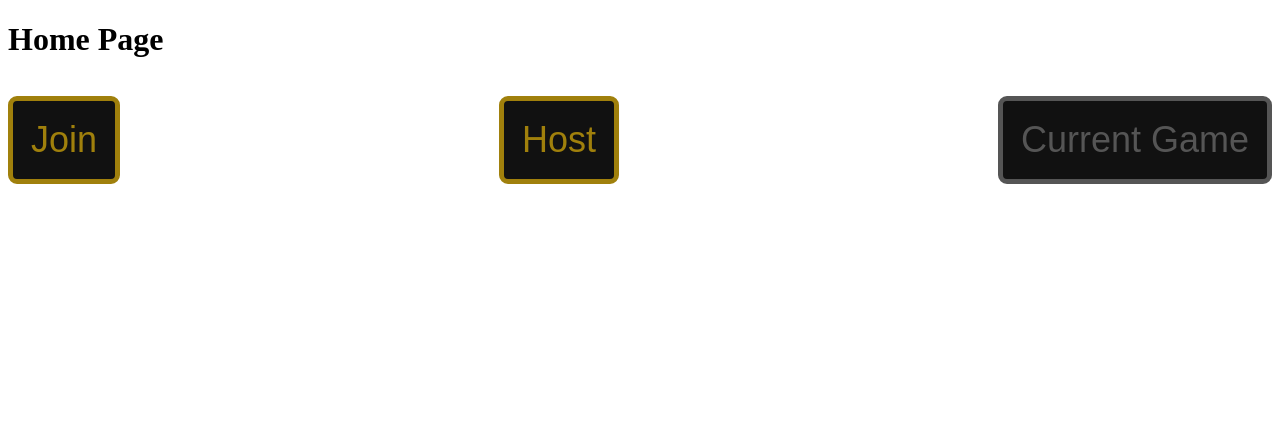
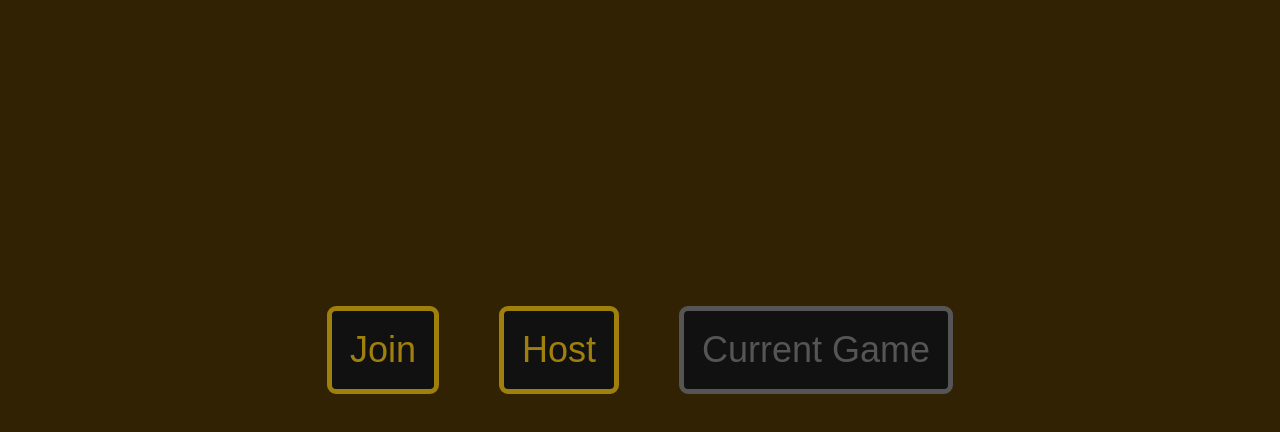
Before and after one commit to JustusHibshman/line-games, an Angular app in the folder client/: page / in a window 1280 px wide. Shown: the top 432 px of the page. Built offline with nearby package versions, Linux system fonts and the light colour scheme.

Commit message:
some basic styling

```diff
--- a/client/src/app/home/home.component.html
+++ b/client/src/app/home/home.component.html
@@ -1,5 +1,3 @@
-<h1>Home Page</h1>
-
 <div>
     <nav>
     <ul>
--- a/client/src/app/home/home.component.scss
+++ b/client/src/app/home/home.component.scss
@@ -1,13 +1,36 @@
+div {
+    position: absolute;
+    height: 400px;
+    top: 0;
+    bottom: 0;
+    left: 0;
+    right: 0;
+    display: flex;
+    align-items: center;
+    justify-content: center;
+    margin: auto;
+}
+
 nav {
-    padding-left:  0px;
+    padding:  0px;
+    padding-bottom: 100px;
+    margin:   0px;
 
     ul {
         width: 100%;
-        padding-left: 0px;
+        padding: 0px;
+        margin:  0px;
 
         list-style: none;
         display: inline-flex;
-        justify-content: space-between;
-        align-items: center;
+        justify-content: center;
+
+        li {
+            padding: 0px;
+            margin-left:   30px;
+            margin-right:  30px;
+            margin-top:    0px;
+            margin-bottom: 0px;
+        }
     }
 }
--- a/client/src/styles.scss
+++ b/client/src/styles.scss
@@ -1 +1,4 @@
 /* You can add global styles to this file, and also import other style files */
+body {
+    background-color: #322204;
+}
```
